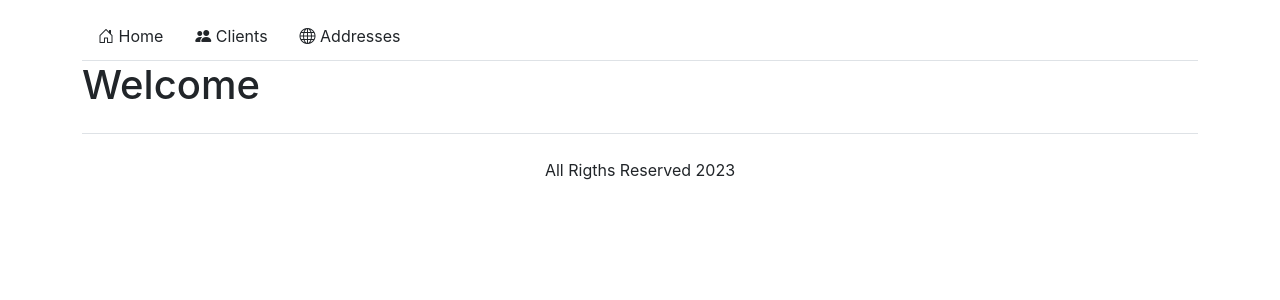
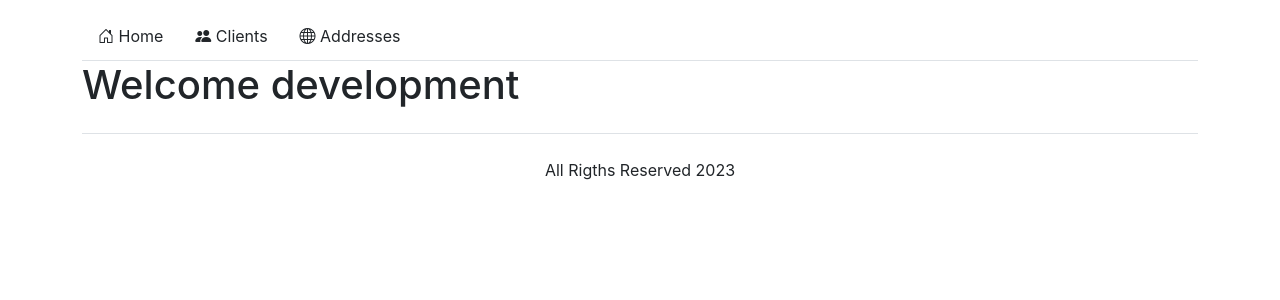
Before and after one commit to DiegoE-prog/BasicCRM, a React (Create React App) app in the folder Frontend/basiccrm/: page / in a window 1280 px wide. Shown: the top 300 px of the page. Built offline with nearby package versions, Linux system fonts and the light colour scheme.

Commit message:
Updated DirectoryIndex.jsx

```diff
--- a/Frontend/basiccrm/src/DirectoryIndex.jsx
+++ b/Frontend/basiccrm/src/DirectoryIndex.jsx
@@ -2,7 +2,7 @@ import React from "react"
 
 class DirectoryIndex extends React.Component {
 	render() {
-		return <span className="h1">Welcome</span>
+		return <span className="h1">Welcome {process.env.NODE_ENV}</span>
 	}
 }
 
```
